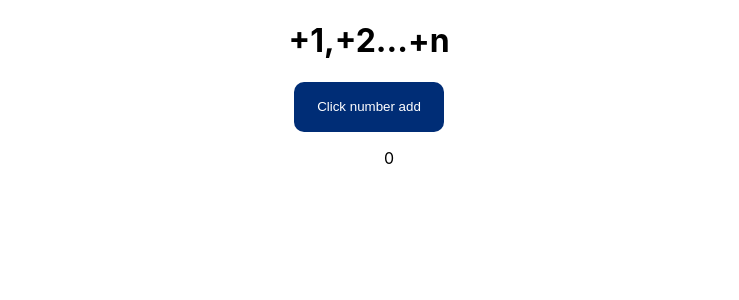
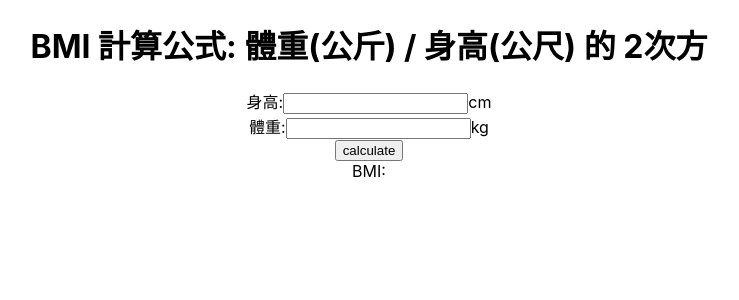
Before and after one commit to michelle3356/reactHw201911, a React (Create React App) app: page / in a window 1280 px wide. Shown: the top 300 px of the page, without its empty margins (271-1010 px from the left). Built offline with nearby package versions, Linux system fonts and the light colour scheme.

Commit message:
hw4 initial

```diff
--- a/src/App.js
+++ b/src/App.js
@@ -1,11 +1,11 @@
 import React from 'react';
 import './App.css';
-import HwThreeAddList from './HwThreeAddList';
+import HwFourBMI from './HwFourBMI';
 
 function App() {
   return (
     <div className="App">
-      <HwThreeAddList />
+      <HwFourBMI />
     </div>
   );
 }
--- /dev/null
+++ b/src/HwFourBMI.js
@@ -0,0 +1,50 @@
+import React, { Component } from 'react'
+
+export default class HwFourBMI extends Component {
+  constructor(props){
+    super(props);
+    this.state={
+      value:''
+    };
+    this.handleChange = this.handleChange.bind(this);
+    this.handleSubmit = this.handleSubmit.bind(this);
+  }
+
+  handleChange(event){
+    const target = event.target;
+    const value = target.value;
+    const name = target.name;
+
+    this.setState({
+      [name]: value
+    })
+  }
+//把事件綁在這
+  handleSubmit(event){
+    event.preventDefault();
+  }
+  render() {
+    return (
+      <div>
+        <h1>BMI 計算公式: 體重(公斤) / 身高(公尺) 的 2次方</h1>
+        <form onSubmit={this.handleSubmit}>
+          <label>身高:
+            <input type="text"
+            name="height"
+            value={this.state.height}
+            onChange={this.handleChange}/>cm
+          </label>
+          <br/>
+          <label>體重:
+          <input type="text"
+          name="weight"
+          value={this.state.weight}
+          onChange={this.handleChange} /></label>kg
+          <br />
+          <input type="submit" value="calculate" />
+        </form>
+        <label>BMI:</label>
+      </div>
+    )
+  }
+}
```
